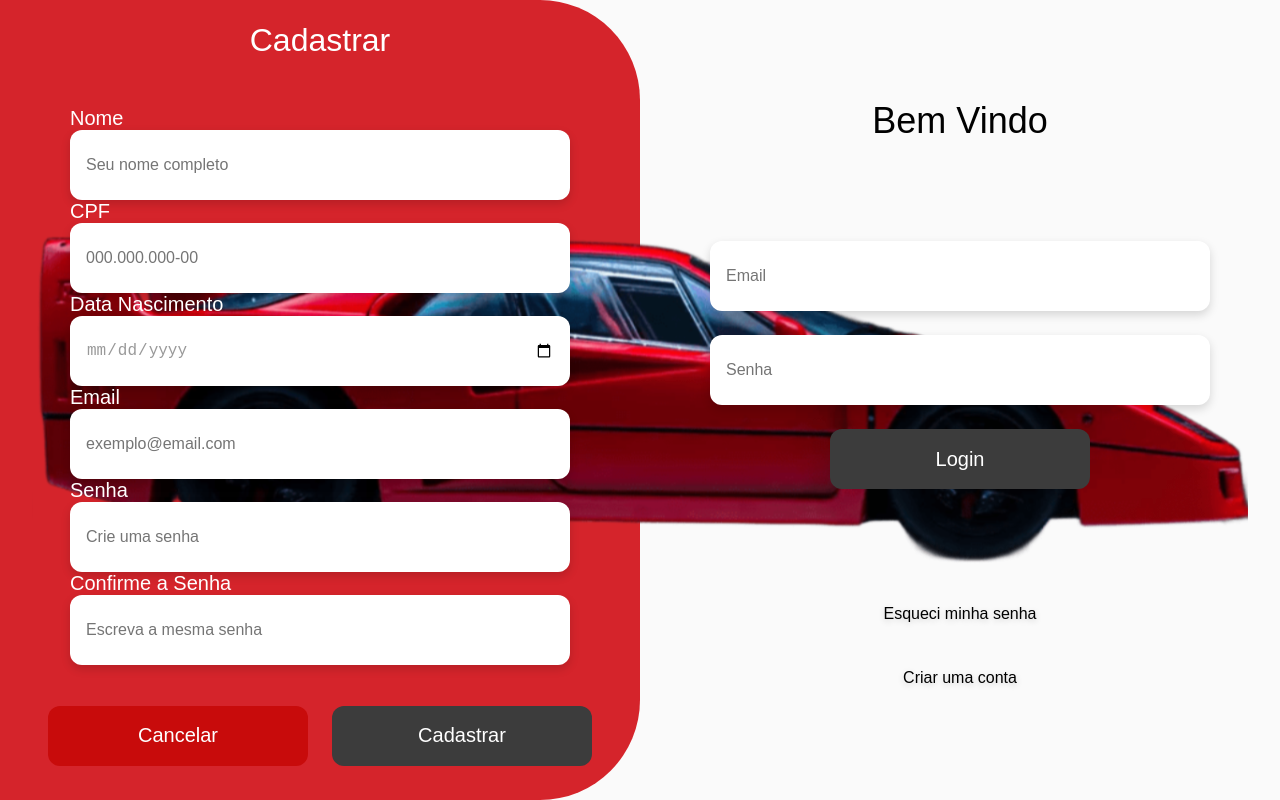
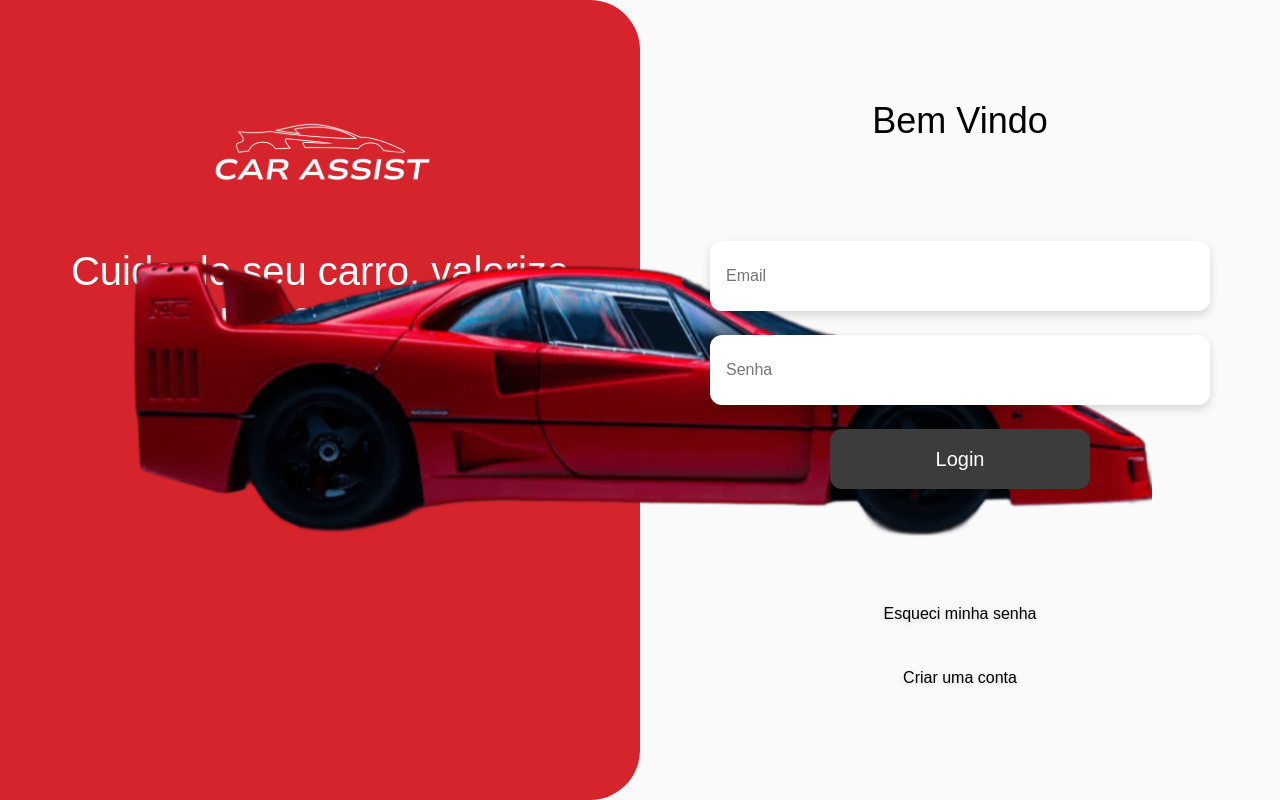
Before and after one commit to Guilherme1108/Car-Assist-Frontend, a React (Vite) app: page / in a window 1280 px wide. Built offline with nearby package versions, Linux system fonts and the light colour scheme.

Commit message:
style: responsividade desktop da tela de login e cadastro finalizadas

```diff
--- a/src/components/button/Button.css
+++ b/src/components/button/Button.css
@@ -5,6 +5,7 @@
     background-color: #383838;
     color: white;
     border: none;
+    cursor: pointer;
 }
 
 .primary {
--- a/src/pages/login/Login.css
+++ b/src/pages/login/Login.css
@@ -4,6 +4,10 @@
 }
 
 .imgCarroLogin {
+    display: none;
+}
+
+.redSide {
     display: none;
 }
 
@@ -79,10 +83,10 @@ p {
         top: 50%;
         left: 50%;
         transform: translate(-50%, -50%);
-        width: 95%;
+        width: 80%;
         height: auto;
         object-fit: contain;
-        z-index: 1;
+        z-index: 3;
     }
 
     .loginRightSide {
@@ -97,15 +101,71 @@ p {
     .cadastroLeftSide {
         display: flex;
         height: 100%;
+        width: 60%;
+        background-color: black;
+        padding-right: 5%;
+    }
+
+    .registerAccountInLogin {
+        position: relative;
+        z-index: 4;
+    }
+
+    .redSide {
+        position: absolute;
+        top: 0;
+        right: 50%;
         width: 50%;
-        border-bottom-right-radius: 100px;
-        border-top-right-radius: 100px;
+        height: 100%;
         background-color: #D5242B;
+        transition: transform 0.6s ease-in-out;
+        display: flex;
+        align-items: center;
+        justify-content: start;
+        flex-direction: column;
+        padding-top: 100px;
+        gap: 50px;
+        border-bottom-right-radius: 50px;
+        border-top-right-radius: 50px;
+        z-index: 2;
+    }
+
+    .loginScreen.active-register .redSide {
+        transform: translateX(100%);
+        border-bottom-right-radius: 0px;
+        border-top-right-radius: 0px;
+        border-bottom-left-radius: 50px;
+        border-top-left-radius: 50px;
+    }
+
+    .cadastroLeftSide,
+    .loginRightSide {
+        transition: all 0.6s ease-in-out;
+    }
+
+    .cadastroLeftSide {
+        opacity: 0;
+        width: 50%;
+    }
+
+    .loginScreen.active-register .cadastroLeftSide {
+        opacity: 1;
+        width: 60%;
+    }
+
+    .loginScreen.active-register .loginRightSide {
+        opacity: 0;
+    }
+
+    .phraseLogin {
+        color: white;
+        font-size: 2.5rem;
+        text-align: center;
     }
 
     .container,
     .containerOpcoes {
-        z-index: 2;
+        z-index: 4;
     }
 
     .esqueciSenha {
--- a/src/pages/login/Login.jsx
+++ b/src/pages/login/Login.jsx
@@ -1,30 +1,31 @@
-import { useState } from 'react'; // 1. Importar o useState
-import { useNavigate } from 'react-router-dom';
-import Input from '../../components/input/Input';
-import Button from '../../components/button/Button';
-import api from '../../services/api';
-import './Login.css';
-import RegisterAccountScreen from '../registerAccount/RegisterAccount';
-import imagemF40 from '../../assets/f40_desktop.svg'
+import {useState} from "react"; // 1. Importar o useState
+import {useNavigate} from "react-router-dom";
+import Input from "../../components/input/Input";
+import Button from "../../components/button/Button";
+import api from "../../services/api";
+import "./Login.css";
+import RegisterAccountScreen from "../registerAccount/RegisterAccount";
+import imagemF40 from "../../assets/f40_desktop.svg";
+import logoWhite from "../../assets/logo_white.svg";
 
 const LoginScreen = () => {
   const navigate = useNavigate();
 
   const [credentials, setCredentials] = useState({
-    email: '',
-    password: ''
+    email: "",
+    password: "",
   });
 
   const handleChange = (e) => {
-    const { name, value } = e.target;
+    const {name, value} = e.target;
     setCredentials({
       ...credentials,
-      [name]: value
+      [name]: value,
     });
   };
 
   const handleLogin = async () => {
-    const { email, password } = credentials;
+    const {email, password} = credentials;
 
     if (!email || !password) {
       alert("Por favor, preencha todos os campos");
@@ -38,8 +39,8 @@ const LoginScreen = () => {
         const user = response.data[0];
 
         if (user.senha === password) {
-          localStorage.setItem('user', JSON.stringify(user));
-          navigate('/home');
+          localStorage.setItem("user", JSON.stringify(user));
+          navigate("/home");
         } else {
           alert("Senha incorreta");
         }
@@ -52,47 +53,69 @@ const LoginScreen = () => {
     }
   };
 
+  const [isRegister, setIsRegister] = useState(false);
+
+  const toggleMode = () => setIsRegister(!isRegister);
+
+  const handleCreateAccountClick = () => {
+    const isDesktop = window.innerWidth >= 1024;
+
+    if (isDesktop) {
+      toggleMode()
+    } else {
+      navigate("/cadastro");
+    }
+  };
+
   return (
-    <div className='loginScreen'>
-
+    <div className={`loginScreen ${isRegister ? 'active-register' : ''}`}>
       <img src={imagemF40} alt="Carro" className="imgCarroLogin" />
 
       <div className="cadastroLeftSide">
-        <RegisterAccountScreen></RegisterAccountScreen>
+        <RegisterAccountScreen className="registerAccountInLogin" onToggle={toggleMode}></RegisterAccountScreen>
+      </div>
+
+      <div className="redSide">
+        <img src={logoWhite} alt="logo" className="logoWhite" />
+
+        <span className="phraseLogin">
+          Cuide do seu carro, valorize <br></br> seu investimento.
+        </span>
       </div>
 
       <div className="loginRightSide">
         <span className="textWelcome">Bem Vindo</span>
 
-        <div className='container'>
+        <div className="container">
           <Input
-            type='text'
-            placeholder='Email'
+            type="text"
+            placeholder="Email"
             name="email"
             value={credentials.email}
             onChange={handleChange}
           />
 
           <Input
-            type='password'
-            placeholder='Senha'
+            type="password"
+            placeholder="Senha"
             name="password"
             value={credentials.password}
             onChange={handleChange}
           />
 
-          <Button text='Login' variant='primary' onClick={handleLogin} />
+          <Button text="Login" variant="primary" onClick={handleLogin} />
         </div>
 
-        <div className='containerOpcoes'>
-          <p className='esqueciSenha'>Esqueci minha senha</p>
-          <p onClick={() => navigate('/cadastro')} style={{ cursor: 'pointer' }}>
+        <div className="containerOpcoes">
+          <p className="esqueciSenha">Esqueci minha senha</p>
+          <p
+            onClick={() => handleCreateAccountClick()}
+            style={{cursor: "pointer"}}
+          >
             Criar uma conta
           </p>
         </div>
-
       </div>
-
     </div>
   );
 };
--- a/src/pages/registerAccount/RegisterAccount.css
+++ b/src/pages/registerAccount/RegisterAccount.css
@@ -48,8 +48,10 @@
 }
 
 @media (min-width: 1024px) {
+
     .form {
-        z-index: 2;
+        position: relative;
+        z-index: 4;
     }
 
     .titleCadastrar {
--- a/src/pages/registerAccount/RegisterAccount.jsx
+++ b/src/pages/registerAccount/RegisterAccount.jsx
@@ -1,49 +1,60 @@
-import { useState } from 'react'
-import Input from '../../components/input/Input'
-import Button from '../../components/button/Button'
-import { useNavigate } from 'react-router-dom'
-import api from '../../services/api';
-import './RegisterAccount.css'
+import {useState} from "react";
+import Input from "../../components/input/Input";
+import Button from "../../components/button/Button";
+import {useNavigate} from "react-router-dom";
+import api from "../../services/api";
+import "./RegisterAccount.css";
 
-const RegisterAccountScreen = () => {
-    const navigate = useNavigate()
+const RegisterAccountScreen = ({onToggle}) => {
+  const navigate = useNavigate();
 
   const [formData, setFormData] = useState({
-        nome: '',
-        cpf: '',
-        data_nascimento: '',
-        email: '',
-        senha: '',
-        confirmeSenha: '',
-        is_ativo: true
-    })
+    nome: "",
+    cpf: "",
+    data_nascimento: "",
+    email: "",
+    senha: "",
+    confirmeSenha: "",
+    is_ativo: true,
+  });
 
   const handleChange = (e) => {
-        const { name, value } = e.target;
+    const {name, value} = e.target;
     setFormData({
       ...formData,
-            [name]: value
+      [name]: value,
     });
+  };
+
+  const isDesktop = window.innerWidth >= 1024;
+
+  const handleRegister = async () => {
+    if (formData.senha.length < 8) {
+      alert("A senha deve ter no mínimo 8 caracteres");
+      return;
     }
 
-    const handleRegister = async () => {
     if (formData.senha !== formData.confirmeSenha) {
       alert("As senhas não são iguais!");
       return;
     }
 
     try {
-            const { confirmeSenha, ...dataToSave } = formData;
+      const {confirmeSenha, ...dataToSave} = formData;
 
       const payload = {
         ...dataToSave,
-                cpf: dataToSave.cpf.replace(/\D/g, '')
+        cpf: dataToSave.cpf.replace(/\D/g, ""),
       };
 
-            await api.post('/users', payload);
+      await api.post("/users", payload);
 
+      if (isDesktop) {
         alert("Conta criada com sucesso!");
-            navigate('/');
+        onToggle();
+      } else {
+        navigate("/");
+      }
     } catch (error) {
       console.error("Erro ao cadastrar", error);
       alert("Erro ao conectar com o servidor.");
@@ -51,22 +62,26 @@ const RegisterAccountScreen = () => {
   };
 
   const handleCancel = () => {
-        navigate('/')
+    if (isDesktop) {
+      onToggle();
+    } else {
+      navigate("/");
     }
+  };
 
   return (
     <div className="registerAccountScreen">
       <span className="titlePage titleCadastrar">Cadastrar</span>
 
-            <div className='form'>
+      <div className="form">
         <div className="formElement">
           <label>Nome</label>
           <Input
             name="nome"
             value={formData.nome}
             onChange={handleChange}
-                        type='text'
-                        placeholder='Seu nome completo'
+            type="text"
+            placeholder="Seu nome completo"
           />
         </div>
 
@@ -76,8 +91,8 @@ const RegisterAccountScreen = () => {
             name="cpf"
             value={formData.cpf}
             onChange={handleChange}
-                        type='text'
-                        placeholder='000.000.000-00'
+            type="text"
+            placeholder="000.000.000-00"
           />
         </div>
 
@@ -87,7 +102,7 @@ const RegisterAccountScreen = () => {
             name="data_nascimento"
             value={formData.data_nascimento}
             onChange={handleChange}
-                        type='date'
+            type="date"
           />
         </div>
 
@@ -97,8 +112,8 @@ const RegisterAccountScreen = () => {
             name="email"
             value={formData.email}
             onChange={handleChange}
-                        type='email'
-                        placeholder='exemplo@email.com'
+            type="email"
+            placeholder="exemplo@email.com"
           />
         </div>
 
@@ -108,8 +123,8 @@ const RegisterAccountScreen = () => {
             name="senha"
             value={formData.senha}
             onChange={handleChange}
-                        type='password'
-                        placeholder='Crie uma senha'
+            type="password"
+            placeholder="Crie uma senha"
           />
         </div>
 
@@ -119,18 +134,18 @@ const RegisterAccountScreen = () => {
             name="confirmeSenha"
             value={formData.confirmeSenha}
             onChange={handleChange}
-                        type='password'
-                        placeholder='Escreva a mesma senha'
+            type="password"
+            placeholder="Escreva a mesma senha"
           />
         </div>
       </div>
 
       <div className="buttons">
-                <Button text='Cancelar' variant='secondary' onClick={handleCancel} />
-                <Button text='Cadastrar' variant='primary' onClick={handleRegister} />
+        <Button text="Cancelar" variant="secondary" onClick={handleCancel} />
+        <Button text="Cadastrar" variant="primary" onClick={handleRegister} />
       </div>
     </div>
-    )
-}
+  );
+};
 
-export default RegisterAccountScreen
+export default RegisterAccountScreen;
```
Also changed, not shown: db.json (+45 -0 lines), src/assets/logo_white.svg (added), 1 other file (tests, documents, lock files or other folders). Lines whose indentation alone changed are shown as unchanged.
